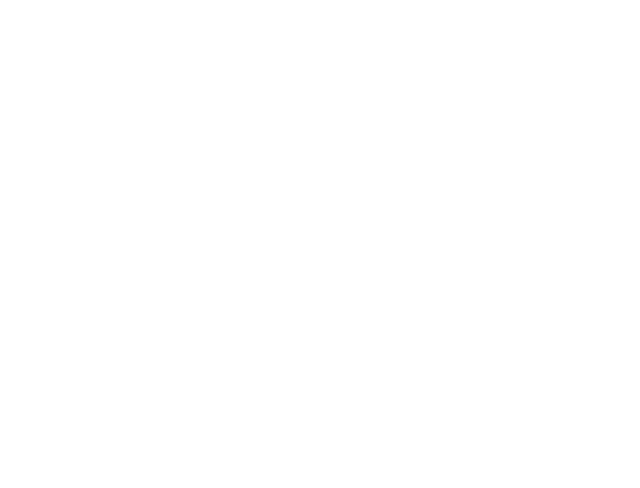
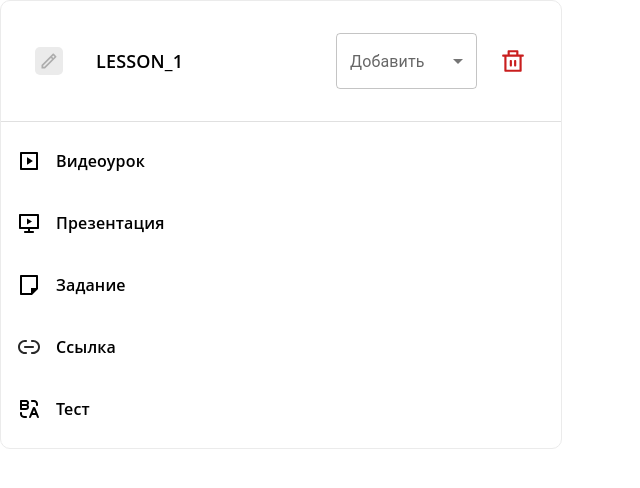
Before and after one commit to peaksoft-school/canva-peaksoft-web, a React (Create React App) app: page / in a window 1280 px wide. Before the commit this address had no page. Shown: the top 488 px of the page, without its empty margins (0-640 px from the left). Built offline with nearby package versions, Linux system fonts and the light colour scheme.

Commit message:
added onClick props, and deleted link of font-family in index.html

```diff
--- a/public/index.html
+++ b/public/index.html
@@ -9,10 +9,6 @@
          name="description"
          content="Web site created using create-react-app"
       />
-      <link
-         href="https://fonts.googleapis.com/css2?family=Inter:wght@200;300;400;500;800&family=Montserrat:wght@500;600&family=Open+Sans:wght@300;400;600;800&family=Poppins:wght@200;400;500;600;800&display=swap"
-         rel="stylesheet"
-      />
 
       <link rel="manifest" href="%PUBLIC_URL%/manifest.json" />
 
--- a/src/App.js
+++ b/src/App.js
@@ -1,8 +1,14 @@
 import './App.css'
+import LessonCard from './components/LessonCard/LessonCard'
 import MainRouter from './routes/MainRouter'
 
 function App() {
-   return <MainRouter />
+   return (
+      <>
+         <MainRouter />
+         <LessonCard />
+      </>
+   )
 }
 
 export default App
--- a/src/components/LessonCard/LessonCard.js
+++ b/src/components/LessonCard/LessonCard.js
@@ -46,18 +46,27 @@ const style = {
    borderRadius: '10px',
 }
 
-export default function LessonCard({ onClick, ...otherProps }) {
+export default function LessonCard({
+   onEditHandler,
+   onDeleteHandler,
+   openVideoHandler,
+   openPresentationHandler,
+   openTaskHandler,
+   openLinkHandler,
+   openTestHandler,
+   ...otherProps
+}) {
    return (
       <Box sx={style}>
          <List {...otherProps}>
-            <ListItem onClick={onClick}>
+            <ListItem>
                <Button>
-                  <Reeditsvg onClick={onClick} />
+                  <Reeditsvg onClick={onEditHandler} />
                </Button>
                <StyledTitle primary="LESSON_1" />
                <InputSelect />
                <Button>
-                  <Deletesvg onClick={onClick} />
+                  <Deletesvg onClick={onDeleteHandler} />
                </Button>
             </ListItem>
          </List>
@@ -65,31 +74,31 @@ export default function LessonCard({ onClick, ...otherProps }) {
          <Divider />
 
          <List>
-            <ListItemButton onClick={onClick} disableRipple>
+            <ListItemButton onClick={openVideoHandler} disableRipple>
                <Videosvg />
                <StyledText primary="Видеоурок" />
                <CardSettings />
             </ListItemButton>
 
-            <ListItemButton onClick={onClick} disableRipple>
+            <ListItemButton onClick={openPresentationHandler} disableRipple>
                <Presentationsvg />
                <StyledText primary="Презентация" />
                <CardSettings />
             </ListItemButton>
 
-            <ListItemButton onClick={onClick} disableRipple>
+            <ListItemButton onClick={openTaskHandler} disableRipple>
                <Tasksvg />
                <StyledText primary="Задание" />
                <CardSettings />
             </ListItemButton>
 
-            <ListItemButton onClick={onClick} disableRipple>
+            <ListItemButton onClick={openLinkHandler} disableRipple>
                <Linksvg />
                <StyledText primary="Ссылка" />
                <CardSettings />
             </ListItemButton>
 
-            <ListItemButton onClick={onClick} disableRipple>
+            <ListItemButton onClick={openTestHandler} disableRipple>
                <Testsvg />
                <StyledText primary="Тест" />
                <CardSettings />
```
